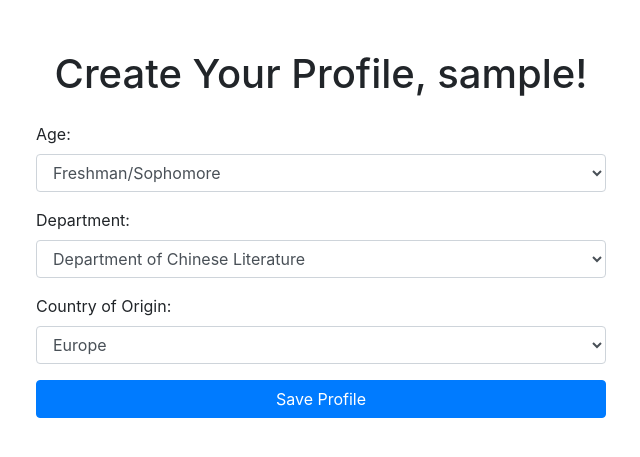
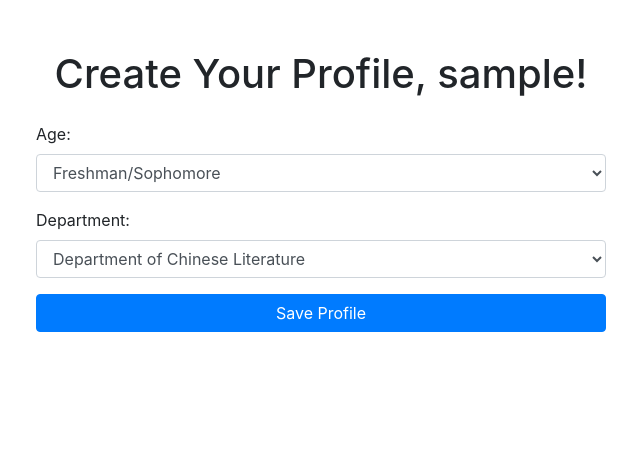
Before and after one commit to LiuFelicity/IR_Final_Project, a Flask app: a page that uses gui/templates/profile.html in a window 1280 px wide. Shown: the top 457 px of the page, without its empty margins (319-959 px from the left). Run offline with Flask 3, Linux system fonts and the light colour scheme; some libraries are stand-ins or nearby versions.

Commit message:
Remove country selection from profile creation form and related options

```diff
--- a/gui/app.py
+++ b/gui/app.py
@@ -6,7 +6,6 @@ import numpy as np
 
 # Define lists directly in app.py based on gen_user_profile.py
 AGES_OPTIONS = ['Freshman/Sophomore', 'Junior/Senior', 'Master', 'PhD']
-COUNTRIES_OPTIONS = ['Europe', 'America', 'Asia']
 DEPARTMENTS_OPTIONS = [
     'Department of Chinese Literature',
     'Department of Foreign Languages and Literatures',
@@ -162,7 +161,6 @@ def create_profile(user_name):
                 'name': user_name,
                 'age': request.form['age'],
                 'department': request.form['department'],
-                'country': request.form['country'],
                 'ratings': {}
             }
             save_users(users)
@@ -171,8 +169,7 @@ def create_profile(user_name):
     return render_template('profile.html',
                            user_name=user_name,
                            age_options=AGES_OPTIONS,
-                           department_options=DEPARTMENTS_OPTIONS,
-                           country_options=COUNTRIES_OPTIONS)
+                           department_options=DEPARTMENTS_OPTIONS)
 
 @app.route('/recommendations/<user_name>', methods=['GET', 'POST'])
 def recommendations(user_name):
@@ -241,7 +238,6 @@ if __name__ == '__main__':
 <h1>Profile for {{ user_name }}</h1><form method="post">
 <label for="age">Age:</label><select name="age" required>{% for o in age_options %}<option value="{{o}}">{{o}}</option>{% endfor %}</select><br>
 <label for="department">Dept:</label><select name="department" required>{% for o in department_options %}<option value="{{o}}">{{o}}</option>{% endfor %}</select><br>
-<label for="country">Country:</label><select name="country" required>{% for o in country_options %}<option value="{{o}}">{{o}}</option>{% endfor %}</select><br>
 <button type="submit">Save</button></form></body></html>''',
         "recommendations.html": '''
 <!DOCTYPE html><html lang="en"><head><meta charset="UTF-8"><title>Rate</title></head><body>
--- a/gui/templates/profile.html
+++ b/gui/templates/profile.html
@@ -29,14 +29,6 @@
                     {% endfor %}
                 </select>
             </div>
-            <div class="form-group">
-                <label for="country">Country of Origin:</label>
-                <select class="form-control" id="country" name="country" required>
-                    {% for country_opt in country_options %}
-                        <option value="{{ country_opt }}">{{ country_opt }}</option>
-                    {% endfor %}
-                </select>
-            </div>
             <button type="submit" class="btn btn-primary btn-block">Save Profile</button>
         </form>
     </div>
```
